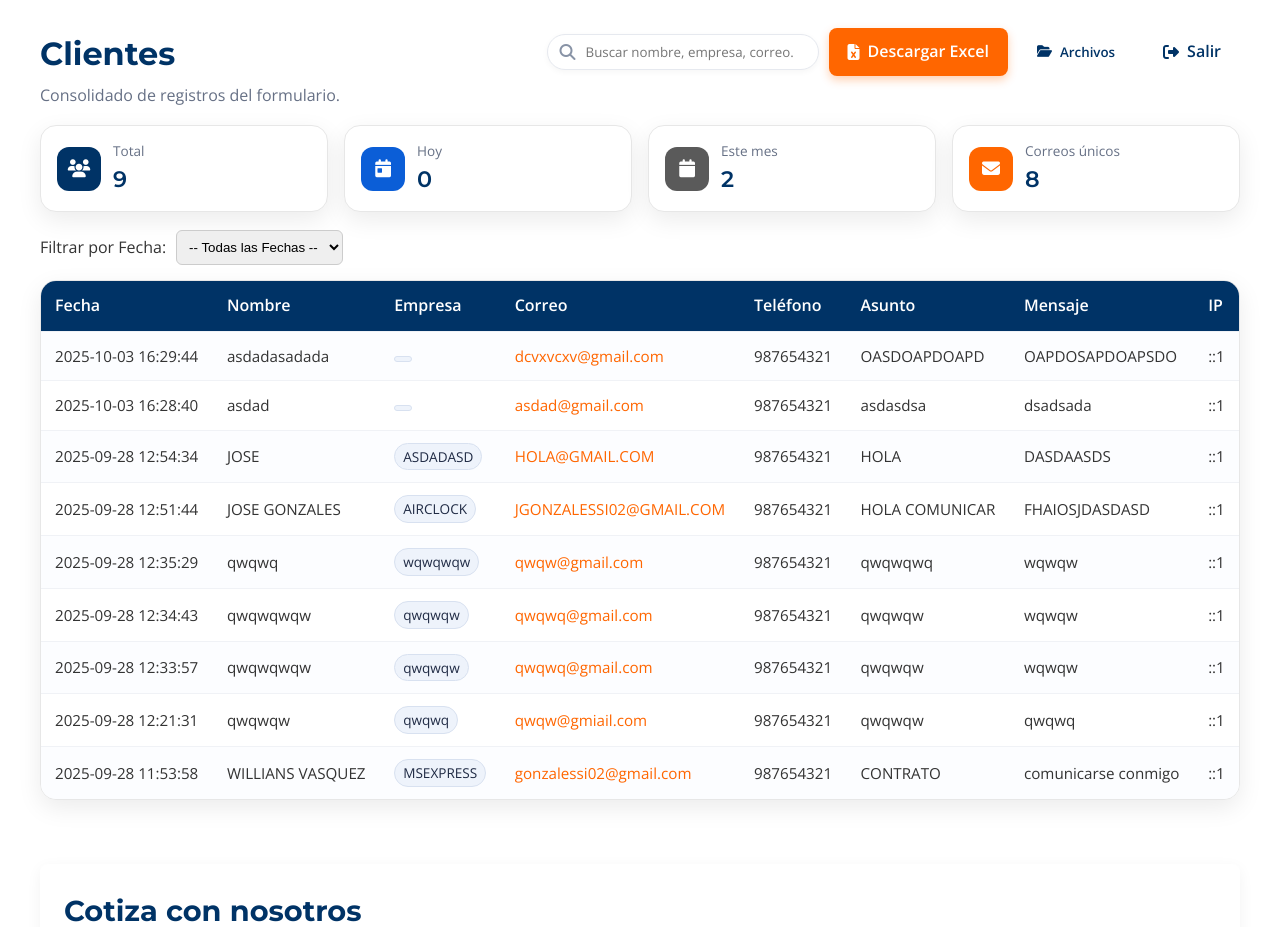
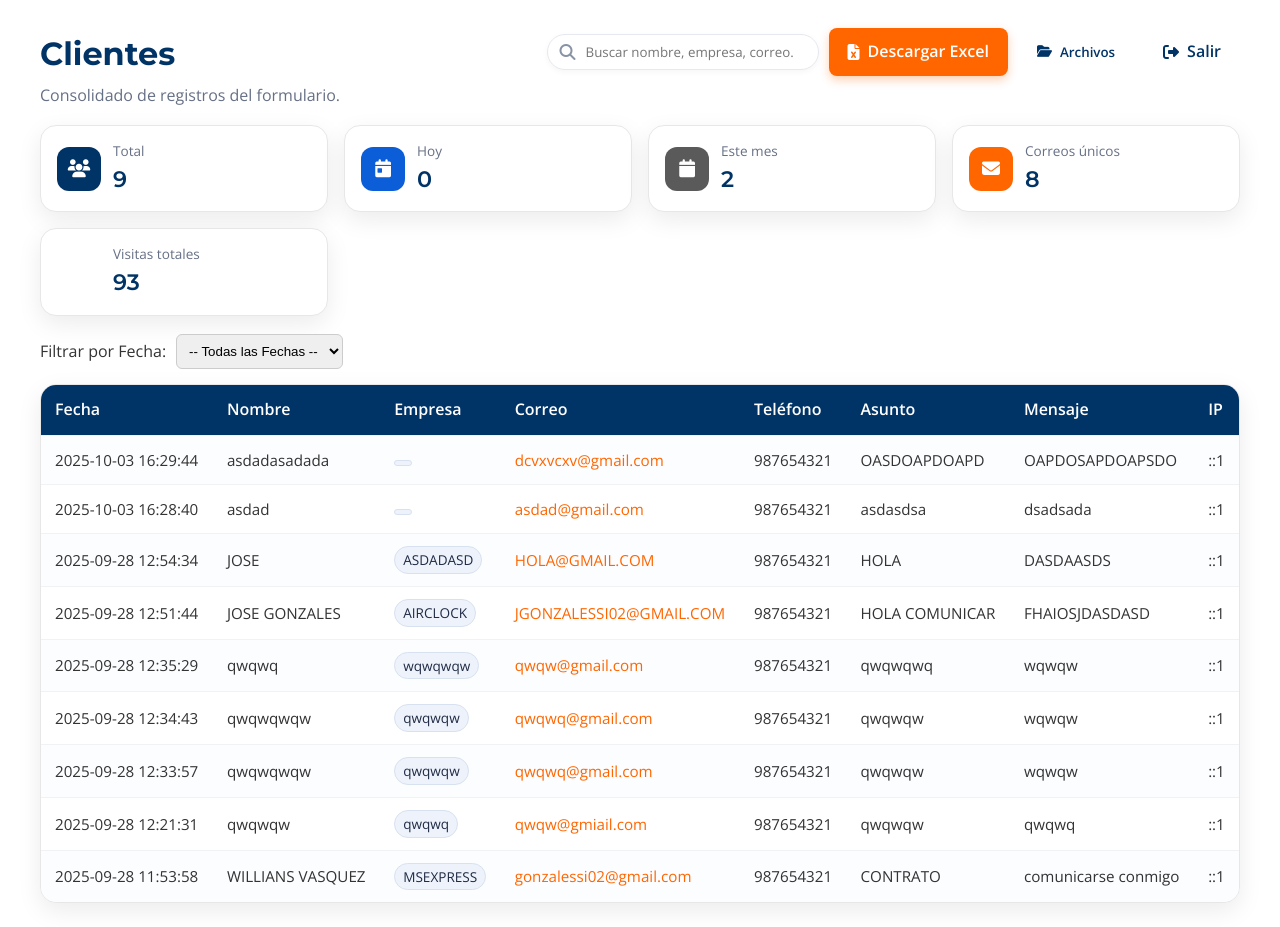
Before and after one commit to Jos-gs/M-D-ELECTRIMEC, a PHP site: page /logs/panel.php in a window 1280 px wide. Shown: the top 927 px of the page. Run offline with PHP 8.4, Linux system fonts and the light colour scheme; the visitor is signed in with stand-in values (Sample User, id 1).

Commit message:
Add visit counter display to client dashboard

```diff
--- a/logs/panel.php
+++ b/logs/panel.php
@@ -90,6 +90,8 @@ usort($rows_cotizaciones, function($a, $b) {
     return strcmp($b[0] ?? '', $a[0] ?? '');
 });
 
+$contador_file = __DIR__ . '/../contador_visitas.txt';
+$conteo_actual = file_exists($contador_file) ? (int)file_get_contents($contador_file) : 0;
 ?>
 <!doctype html>
 <html lang="es">
@@ -152,6 +154,7 @@ usort($rows_cotizaciones, function($a, $b) {
         <div class="kpi"><div class="kpi-ico k2"><i class="fa-solid fa-calendar-day"></i></div><div class="kpi-body"><span class="kpi-label">Hoy</span><span class="kpi-num"><?= $hoyCnt ?></span></div></div>
         <div class="kpi"><div class="kpi-ico k3"><i class="fa-solid fa-calendar"></i></div><div class="kpi-body"><span class="kpi-label">Este mes</span><span class="kpi-num"><?= $mesCnt ?></span></div></div>
         <div class="kpi"><div class="kpi-ico k4"><i class="fa-solid fa-envelope"></i></div><div class="kpi-body"><span class="kpi-label">Correos únicos</span><span class="kpi-num"><?= $uniqCnt ?></span></div></div>
+        <div class="kpi"><div class="kpi-ico k5"><i class="fa-solid fa-eye"></i></div><div class="kpi-body"><span class="kpi-label">Visitas totales</span><span class="kpi-num"><?= number_format($conteo_actual) ?></span></div></div>
     </div>
     <div class="c-filter-date">
         <form method="get" style="display: flex; align-items: center; gap: 10px; margin-bottom: 15px;">
```
